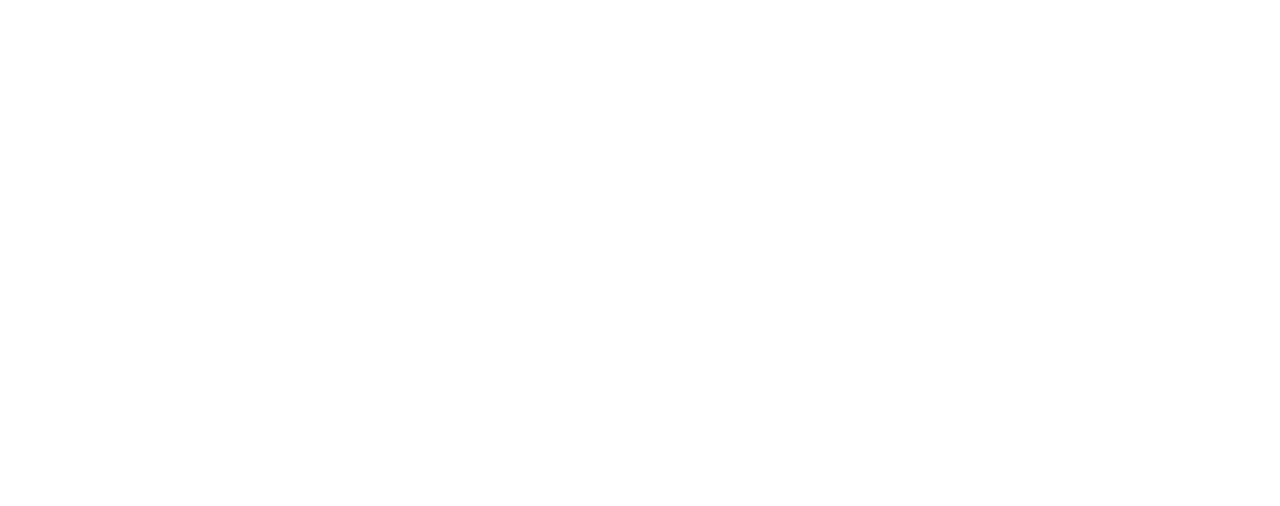
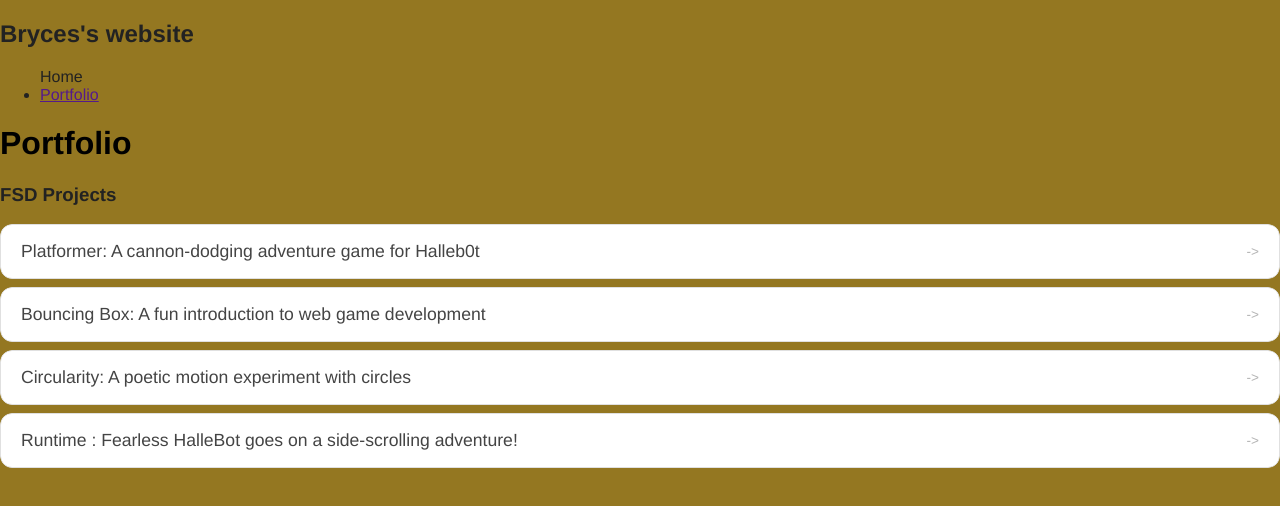
Before and after one commit to white35866-crypto/white35866-crypto.github.io, a plain HTML site: page portfolio.html in a window 1280 px wide. Drawn offline with Linux system fonts and the light colour scheme.

Commit message:
finished first website

```diff
--- a/portfolio.html
+++ b/portfolio.html
@@ -0,0 +1,46 @@
+<!DOCTYPE html>
+<html>
+   <head>
+    <title>Bryce's website</title>
+      <link rel="stylesheet" href="style.css" />
+   </head>
+
+   <body>
+
+    <div id=""all-contents">
+        <nav>
+        <h1>Bryces's website</h1>
+         <ul id="nav-li"
+          <li class="nav-li"
+          <a href="index.html">Home</a>
+          </li>
+        <li class="nav-li">
+          <a href=""portfolio.html">Portfolio</a>
+          </li>
+        </ul>
+      </nav>
+
+        <main>
+              <div class="content" >
+                <h1>Portfolio</h1>
+                <h3> FSD Projects</h3>
+                <ul id="portfolio">
+                  <li>
+  <a href="fsd-projects/platformer/">Platformer: A cannon-dodging adventure game for Halleb0t</a>
+</li>
+<li>
+  <a href="fsd-projects/bouncing-box/">Bouncing Box: A fun introduction to web game development</a>
+</li>
+<li>
+  <a href="fsd-projects/circularity/">Circularity: A poetic motion experiment with circles</a>
+</li>
+<li>
+ <a href="fsd-projects/runtime/">Runtime : Fearless HalleBot goes on a side-scrolling adventure!</a>
+</li>
+                </ul>
+
+
+        </div>
+    </main>
+      </body>
+      </html>
--- a/style.css
+++ b/style.css
@@ -4,7 +4,7 @@
 
 body {
   margin: 0;
-  background: #947706;
+  background: #947721;
   color: #222;
   font-family: "Helvetica Neue", Arial, sans-serif;
 }
@@ -15,3 +15,56 @@
   margin: 0 auto;
   padding: 32px 40px;
 }
+
+/* Portfolio styles */
+.content h1 {
+  color: black;
+}
+
+#portfolio {
+  list-style: none;
+  margin: 0;
+  padding: 0;
+  width: 100%;
+  display: flex;
+  flex-direction: column;
+  gap: 8px;
+}
+
+#portfolio li {
+  border-radius: 12px;
+  overflow: hidden;
+}
+
+#portfolio a {
+  display: flex;
+  justify-content: space-between;
+  align-items: center;
+  text-decoration: none;
+  color: #444;
+  padding: 16px 20px;
+  font-size: 1.1rem;
+  font-weight: 500;
+  background: #fff;
+  border: 1px solid #e0e0e0;
+  border-radius: 12px;
+  transition: background 0.25s ease, color 0.25s ease, transform 0.25s ease;
+}
+
+#portfolio a:hover {
+  background: #000;
+  color: #fff;
+  transform: translateX(4px);
+}
+
+#portfolio a::after {
+  content: "->";
+  font-size: 0.85rem;
+  opacity: 0.4;
+  transition: opacity 0.25s ease;
+  white-space: nowrap;
+}
+
+#portfolio a:hover::after {
+  opacity: 1;
+}
```
Also changed, not shown: index.html (+34 -4 lines).
